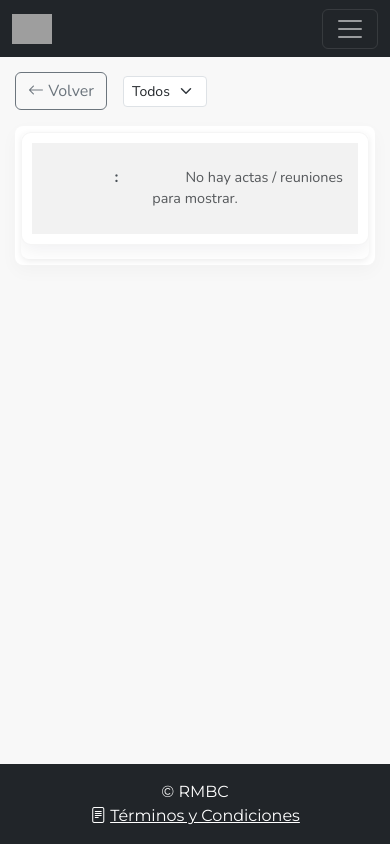
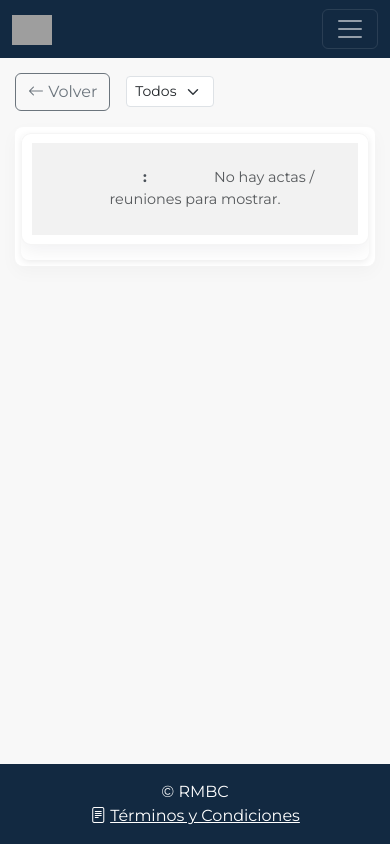
Before and after one commit to Aortega0720/ReunuinesDjango, a Django app: page /actas/ in a window 390 px wide. Run offline with Django 5.2, Linux system fonts and the light colour scheme; a user stored in the database is signed in; data that the repository does not hold is empty; grey boxes are pictures that could not be loaded.

Commit message:
backup 22-09-2025-3

```diff
--- a/mi_aplicacion/static/css/styles.css
+++ b/mi_aplicacion/static/css/styles.css
@@ -8,14 +8,24 @@
 h1, h2, h3, h4, h5, h6 {
     font-family: 'Montserrat', sans-serif;
     font-weight: 700;
-    color: #333;
+    color: #173D62;
 }
 
 /* Párrafos y texto normal */
-p, li, span, div {
+p, li, span {
     font-family: 'Nunito', sans-serif;
     font-weight: 400;
-    color: #555;
+    color: #173D62;
+}
+
+.text-gold {
+    font-family: 'Nunito', sans-serif;
+    color: #E0AE13 !important;
+}
+
+.bg-dark-blue {
+    background-color: #122941 !important;
+    color: #fff;
 }
 
 /* Sidebar */
--- a/mi_aplicacion/templates/base.html
+++ b/mi_aplicacion/templates/base.html
@@ -18,9 +18,9 @@
 <body class="d-flex flex-column min-vh-100">
 
   <!-- Navbar móvil -->
-  <nav class="navbar navbar-expand-lg navbar-dark bg-dark d-lg-none">
+  <nav class="navbar navbar-expand-lg navbar-dark bg-dark-blue d-lg-none">
     <div class="container-fluid">
-      <a class="navbar-brand" href="#">
+      <a class="navbar-brand" href="/">
         <img src="{% static 'img/logo (2).svg' %}" alt="Logo Empresa" style="height:30px;">
       </a>
       <button class="navbar-toggler" type="button" data-bs-toggle="collapse" data-bs-target="#navbarMobile" aria-controls="navbarMobile" aria-expanded="false" aria-label="Toggle navigation">
@@ -32,12 +32,12 @@
           <!-- Usuario logeado o "User" -->
           <li class="nav-item mb-2">
             {% if request.user.is_authenticated %}
-              <div class="d-flex align-items-center text-white">
+              <div class="d-flex align-items-center text-gold">
                 <i class="bi bi-person-circle me-2" style="font-size: 1.5rem;"></i>
                 {{ request.user.first_name }} {{ request.user.last_name }}
               </div>
             {% else %}
-              <div class="d-flex align-items-center text-white">
+              <div class="d-flex align-items-center">
                 <i class="bi bi-person-circle me-2" style="font-size: 1.5rem;"></i>
                 User
               </div>
@@ -63,13 +63,15 @@
   <!-- Sidebar escritorio -->
   <div class="sidebar d-none d-lg-flex flex-column">
     <div class="sidebar-header">
-      <img src="{% static 'img/logo (2).svg' %}" alt="Logo Empresa">
+      <a class="navbar-brand" href="/">
+        <img src="{% static 'img/logo (2).svg' %}" alt="Logo Empresa">
+      </a>
     </div>
 
     <!-- Usuario logeado o "User" -->
     <div class="p-3 text-white border-bottom">
       {% if request.user.is_authenticated %}
-        <div class="d-flex align-items-center">
+        <div class="d-flex align-items-center text-gold">
           <i class="bi bi-person-circle me-2" style="font-size: 1.5rem;"></i>
           {{ request.user.first_name }} {{ request.user.last_name }}
         </div>
@@ -107,7 +109,7 @@
   </main>
 
   <!-- Footer global (solo en móvil) -->
-  <footer class="footer bg-dark text-white text-center py-3 d-lg-none mt-auto">
+  <footer class="footer bg-dark-blue text-white text-center py-3 d-lg-none mt-auto">
     &copy; {{ year }} RMBC<br>
     <a href="{% url 'mi_aplicacion:sitio_construccion' %}" class="text-white text-decoration-underline"><i class="bi bi-file-text me-1"></i>Términos y Condiciones</a>
   </footer>
```
